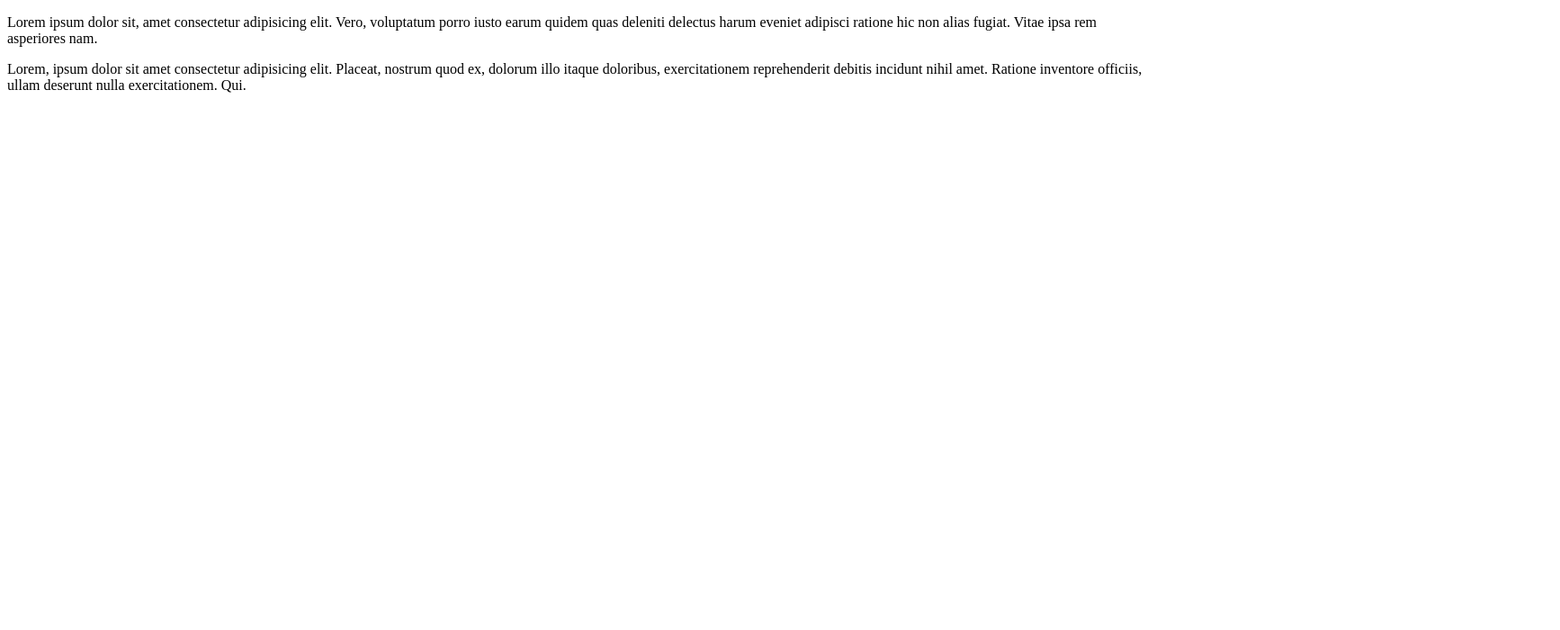
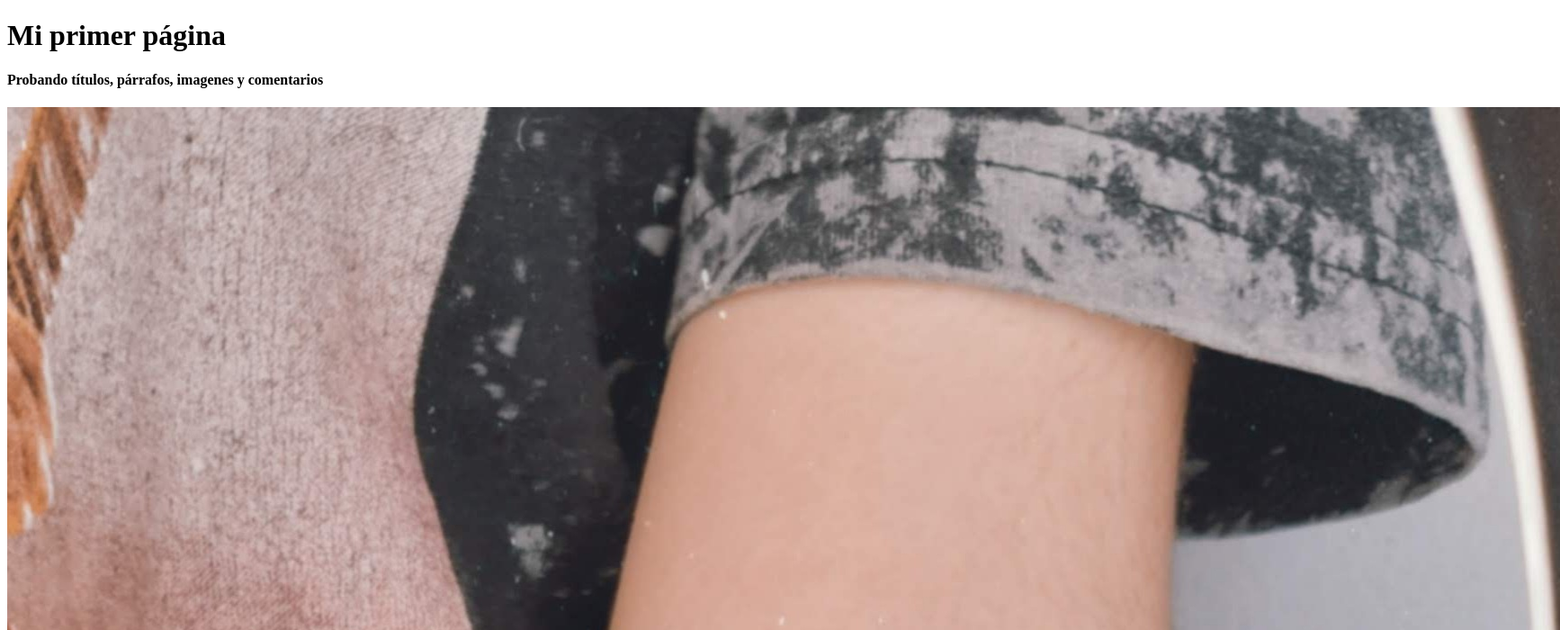
Before and after one commit to FlorCamila/pfs-2022, a website: page 2-fe/clase-1/index.html in a window 1280 px wide. Shown: the top 700 px of the page at 90% size, 1734 px wide, since content can reach past the window. Drawn offline with Linux system fonts and the light colour scheme.

Commit message:
primer html

```diff
--- a/2-fe/clase-1/index.html
+++ b/2-fe/clase-1/index.html
@@ -4,13 +4,16 @@
     <meta charset="UTF-8">
     <meta http-equiv="X-UA-Compatible" content="IE=edge">
     <meta name="viewport" content="width=device-width, initial-scale=1.0">
-    <title>Index / Párrafos</title>
+    <title>Primer HTML</title>
 </head>
 <body>
+    <!-- Comienzo de la página -->
 
-    <p> Lorem ipsum dolor sit, amet consectetur adipisicing elit. Vero, voluptatum porro iusto earum quidem quas deleniti delectus harum eveniet adipisci ratione hic non alias fugiat. Vitae ipsa rem asperiores nam.</p>
-
+    <h1>Mi primer página</h1>
+    <h4>Probando títulos, párrafos, imagenes y comentarios</h4>
+    <img src="./imagenes/5.jpg" alt="Tatuaje Mariposas">
     <p> Lorem, ipsum dolor sit amet consectetur adipisicing elit. Placeat, nostrum quod ex, dolorum illo itaque doloribus, exercitationem reprehenderit debitis incidunt nihil amet. Ratione inventore officiis, ullam deserunt nulla exercitationem. Qui.</p>
 
+    <!-- Fin de la página -->
 </body>
 </html>
```
Also changed, not shown: 2-fe/clase-1/estilos/estilos.css (added), 2-fe/clase-1/imagenes/5.jpg (added).
